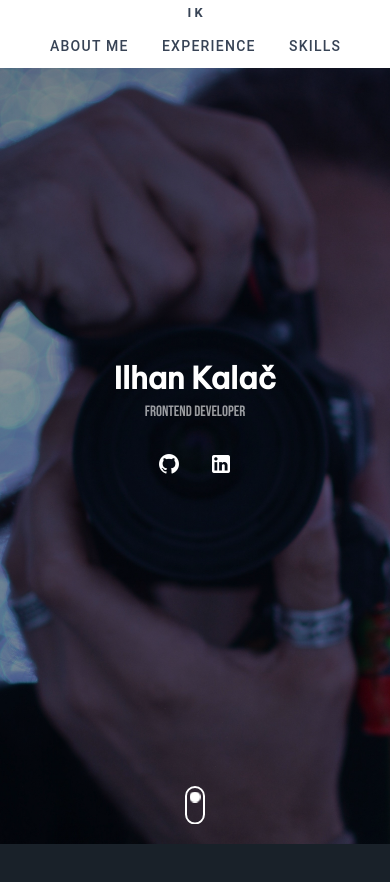
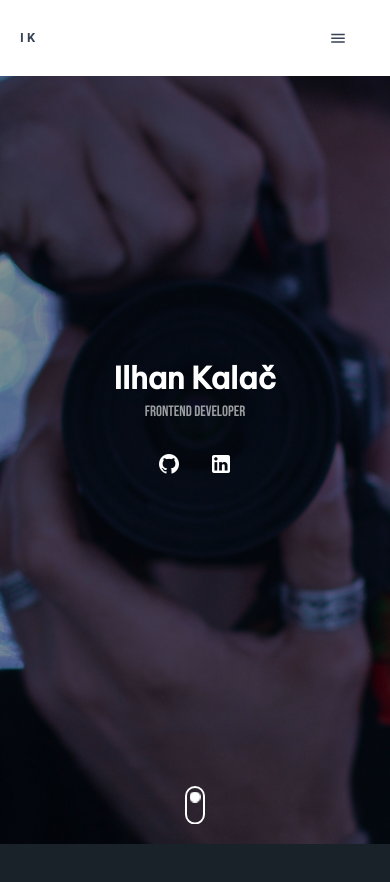
Before and after one commit to ilhankalac/portfolio-app, a Vue app: page / in a window 390 px wide. Shown: the top 882 px of the page. Built offline with nearby package versions, Linux system fonts and the light colour scheme; no server answers; the database is empty.

Commit message:
Navbar refactor with hamburger menu icon for mobile view

```diff
--- a/src/components/NavBar.vue
+++ b/src/components/NavBar.vue
@@ -3,18 +3,30 @@
     v-if="!isDataLoaded"
     indeterminate
     color="secondary"
-    style="z-index: 1100; position:absolute"
+    style="z-index: 1100; position: absolute"
   />
 
   <div
-    class="d-flex justify-space-around align-center nav-bar"
-    :class="smAndDown ? 'flex-column' : 'flex-row'"
-    style=""
+    class="nav-bar"
+    :style="isMenuClicked && smAndDown ? 'min-height: 22vh' : 'min-height: 8vh'"
+    :class="smAndDown ? 'flex-column' : 'd-flex justify-space-around align-center'"
   >
-    <div class="text-darkText text-subtitle font-weight-bold">
-      I K
+    <div v-if="smAndDown" class="d-flex flex-row justify-space-between pa-5">
+      <div class="text-darkText text-subtitle font-weight-bold mt-2">I K</div>
+      <div v-show="smAndDown">
+        <v-btn variant="text" @click="isMenuClicked = !isMenuClicked">
+          <v-icon>
+            {{ isMenuClicked ? "mdi-close" : "mdi-menu" }}
+          </v-icon>
+        </v-btn>
+      </div>
     </div>
-    <div>
+    <div v-if="!smAndDown" class="text-darkText text-subtitle font-weight-bold">I K</div>
+    <div
+      v-if="(smAndDown && isMenuClicked) || !smAndDown"
+      class="d-flex align-center"
+      :class="smAndDown ? 'flex-column justify-center' : 'justify-center'"
+    >
       <v-btn
         :variant="clickedButton === '0' ? 'tonal' : 'text'"
         @click="scrollToNextSection('section2')"
@@ -38,46 +50,49 @@
 </template>
 
 <script lang="ts" setup>
-import { onMounted, Ref, ref } from 'vue';
-import { useDisplay } from 'vuetify'
-import { useRoute, useRouter } from 'vue-router'
+import { onMounted, Ref, ref } from "vue";
+import { useDisplay } from "vuetify";
+import { useRoute, useRouter } from "vue-router";
 
-const { smAndDown } = useDisplay()
-const clickedButton: Ref<string> = ref('')
-const router = useRouter()
+const { smAndDown } = useDisplay();
+const clickedButton: Ref<string> = ref("");
+const router = useRouter();
 
-const isDataLoaded = ref(false)
+const isDataLoaded = ref(false);
 onMounted(() => {
   setTimeout(() => {
     isDataLoaded.value = true;
   }, 1000);
-})
+});
+const isMenuClicked = ref(false);
+
 const changeThePage = (buttonNumber: string, pageName: string) => {
   clickedButton.value = buttonNumber;
   router.push({ name: pageName });
-}
+};
 
-const scrollToNextSection = (sectionName: string = '') => {
+const scrollToNextSection = (sectionName: string = "") => {
   const section = document.getElementById(sectionName);
 
   if (section) {
     // Scroll to the top of Section 2
     window.scrollTo({
       top: section.offsetTop - window.innerHeight * 0.08,
-      behavior: 'smooth',
+      behavior: "smooth",
     });
+    isMenuClicked.value = false;
   }
 };
 </script>
 
 <style scoped>
-.nav-bar{
+.nav-bar {
   min-height: 8vh;
   background-color: rgba(255, 255, 255, 1);
-  position:sticky;
-  top:0;
+  position: fixed;
+  min-width: 100%;
+  top: 0;
   color: rgb(var(--v-theme-darkText));
   z-index: 1200;
 }
-
 </style>
--- a/src/views/Initial.vue
+++ b/src/views/Initial.vue
@@ -113,7 +113,7 @@ const scrollToNextSection = () => {
   background-size: cover;
   background-position: center;
   animation: scale 3s ease;
-  height: 92vh;
+  height: 100vh;
 }
 .content {
   position: absolute;
```
Also changed, not shown: 1 other file (tests, documents, lock files or other folders).
